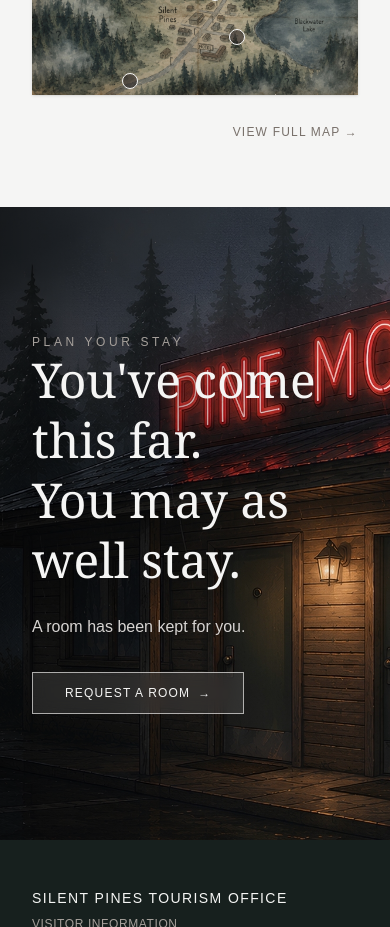
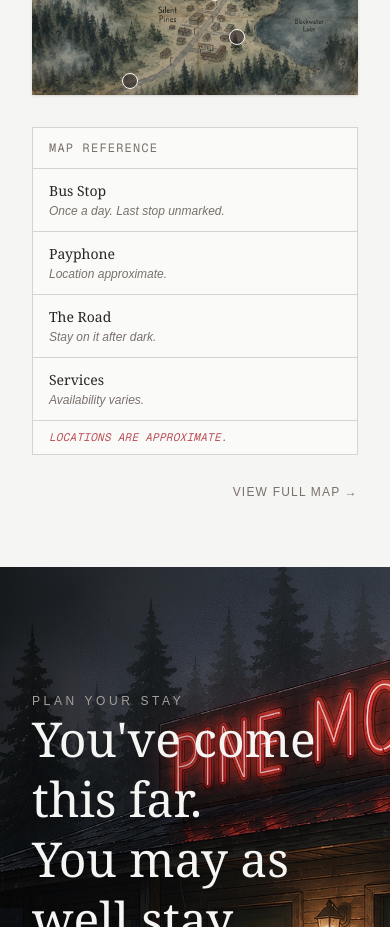
Before and after one commit to camiderri/silent-pines, a Next.js app: page / in a window 390 px wide. Shown: the part 6660-7587 px from the top of the page. Built offline with nearby package versions, Linux system fonts and the light colour scheme.

Commit message:
Add mobile MAP REFERENCE registry with point highlight

```diff
--- a/app/page.js
+++ b/app/page.js
@@ -458,6 +458,39 @@ import { CloudRain, Thermometer, Eye, Users } from "lucide-react";export default
               );
             })}
                      </div>
+
+                     {/* Мобильный реестр Tourism Office */}
+                     <div className="mt-8 border border-stone-300 bg-stone-50 md:hidden">
+                       <p className="border-b border-stone-300 px-4 py-3 font-mono text-xs uppercase tracking-widest text-stone-500">
+                         Map Reference
+                       </p>
+                       <div className="divide-y divide-stone-300">
+                         {mapPoints.map((point) => (
+                           <button
+                             key={point.id}
+                             type="button"
+                             onClick={() => {
+                               setActivePoint(point.id);
+                               document.getElementById("map").scrollIntoView({ behavior: "smooth", block: "start" });
+                             }}
+                             className="flex w-full min-h-[44px] cursor-pointer flex-col items-start px-4 py-3 text-left"
+                           >
+                             <span className="font-serif text-sm text-stone-800">
+                               {point.title}
+                             </span>
+                             {point.caption && (
+                               <span className="mt-0.5 text-xs italic text-stone-500">
+                                 {point.caption}
+                               </span>
+                             )}
+                           </button>
+                         ))}
+                       </div>
+                       <p className="border-t border-stone-300 px-4 py-2 font-mono text-[11px] italic uppercase tracking-wide text-red-800/70">
+                         Locations are approximate.
+                       </p>
+                     </div>
+
                      <div className="mt-6 text-right"><a href="/images/map.jpg" target="_blank" rel="noopener noreferrer" className="inline-block text-xs tracking-widest text-stone-500 underline-offset-4 hover:text-stone-800 hover:underline">VIEW FULL MAP &rarr;</a></div>
                    </div>
                  </section>
```
